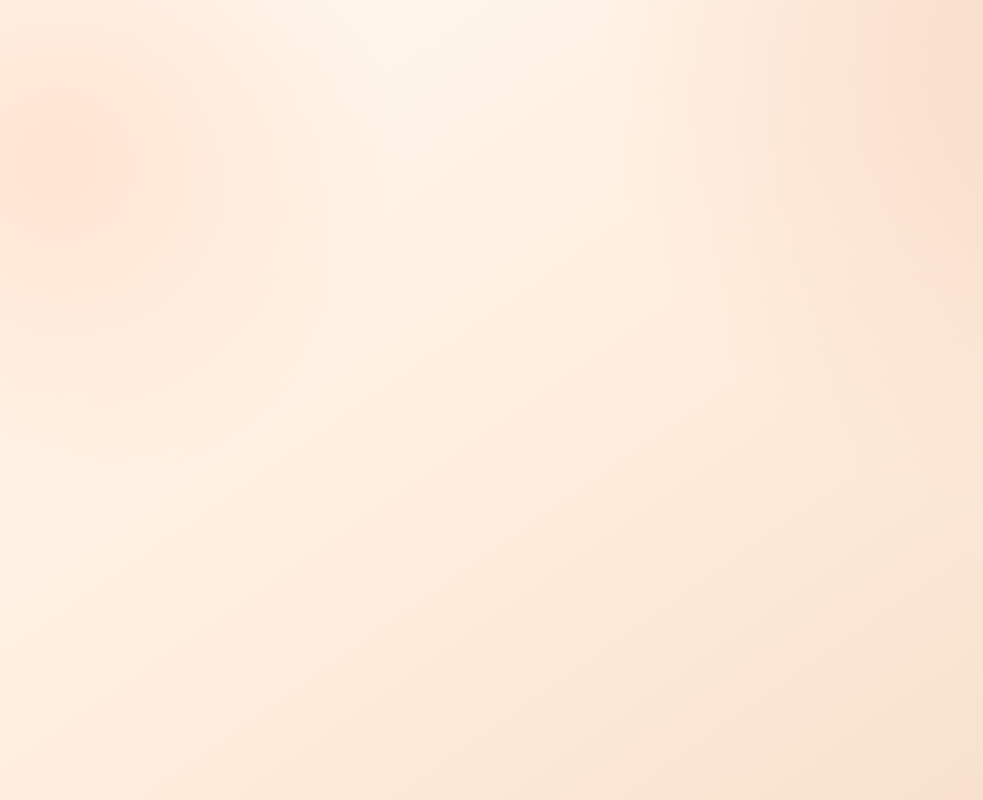
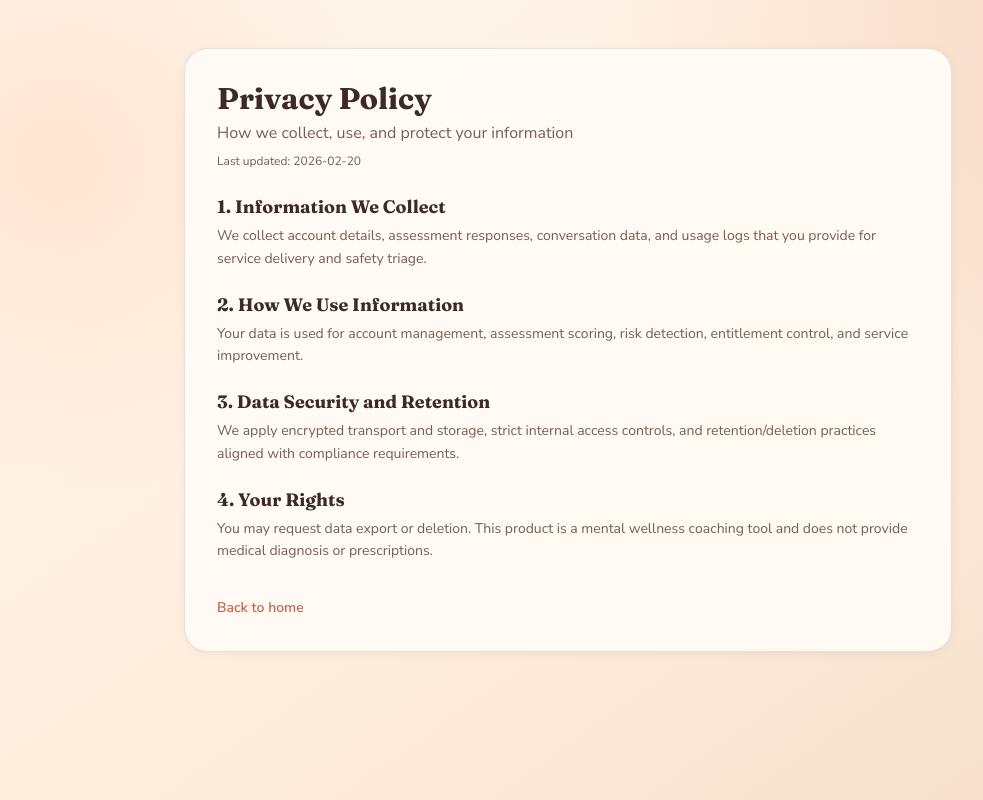
Before and after one commit to Xanaaash/MiMind, a React (Vite) app in the folder frontend/user/: page /privacy in a window 1280 px wide. Before the commit this address had no page. Shown: the whole page, without its empty margins (72-1055 px from the left). Built offline with nearby package versions, Linux system fonts and the light colour scheme.

Commit message:
feat(legal): add bilingual privacy and terms pages

```diff
--- a/frontend/user/src/pages/Auth/Auth.tsx
+++ b/frontend/user/src/pages/Auth/Auth.tsx
@@ -106,7 +106,17 @@ export default function Auth() {
           </Button>
         </form>
 
-        <p className="text-xs text-muted text-center mt-6">{t('app.boundary')}</p>
+        <p className="text-xs text-muted text-center mt-6 leading-relaxed">
+          {t('auth.agree_policy')}{' '}
+          <Link to="/privacy" className="text-accent hover:underline">
+            {t('auth.privacy_policy')}
+          </Link>{' '}
+          {t('auth.and')}{' '}
+          <Link to="/terms" className="text-accent hover:underline">
+            {t('auth.terms')}
+          </Link>
+        </p>
+        <p className="text-xs text-muted text-center mt-3">{t('app.boundary')}</p>
       </motion.div>
     </div>
   );
--- a/frontend/user/src/pages/Landing/Landing.tsx
+++ b/frontend/user/src/pages/Landing/Landing.tsx
@@ -122,6 +122,17 @@ export default function Landing() {
       </section>
 
       <SafetyDisclaimer />
+      <footer className="px-6 pb-8">
+        <div className="max-w-6xl mx-auto text-center text-xs text-muted">
+          <Link to="/privacy" className="hover:text-accent hover:underline">
+            {t('auth.privacy_policy')}
+          </Link>
+          <span className="mx-2">·</span>
+          <Link to="/terms" className="hover:text-accent hover:underline">
+            {t('auth.terms')}
+          </Link>
+        </div>
+      </footer>
     </div>
   );
 }
--- /dev/null
+++ b/frontend/user/src/pages/Legal/PrivacyPage.tsx
@@ -0,0 +1,101 @@
+import { Link } from 'react-router-dom';
+import { useTranslation } from 'react-i18next';
+import { motion } from 'framer-motion';
+
+type Section = {
+  heading: string;
+  body: string;
+};
+
+type PrivacyCopy = {
+  title: string;
+  subtitle: string;
+  updatedAt: string;
+  sections: Section[];
+};
+
+const COPY: Record<'zh-CN' | 'en-US', PrivacyCopy> = {
+  'zh-CN': {
+    title: '隐私政策',
+    subtitle: '我们如何收集、使用与保护你的信息',
+    updatedAt: '最后更新：2026-02-20',
+    sections: [
+      {
+        heading: '1. 收集的信息',
+        body: '我们会收集你提供的账号信息、量表答案、对话内容与功能使用记录，仅用于提供产品功能与安全分流。',
+      },
+      {
+        heading: '2. 信息使用目的',
+        body: '你的数据用于账号管理、心理量表评估、风险检测、功能授权和服务改进，不用于未经同意的广告投放。',
+      },
+      {
+        heading: '3. 数据安全与保存',
+        body: '我们采用加密传输与存储机制，限制内部访问权限，并按合规要求进行数据保留与删除。',
+      },
+      {
+        heading: '4. 你的权利',
+        body: '你可请求导出或删除个人数据。请注意：本产品为心理教练工具，不提供医疗诊断与处方建议。',
+      },
+    ],
+  },
+  'en-US': {
+    title: 'Privacy Policy',
+    subtitle: 'How we collect, use, and protect your information',
+    updatedAt: 'Last updated: 2026-02-20',
+    sections: [
+      {
+        heading: '1. Information We Collect',
+        body: 'We collect account details, assessment responses, conversation data, and usage logs that you provide for service delivery and safety triage.',
+      },
+      {
+        heading: '2. How We Use Information',
+        body: 'Your data is used for account management, assessment scoring, risk detection, entitlement control, and service improvement.',
+      },
+      {
+        heading: '3. Data Security and Retention',
+        body: 'We apply encrypted transport and storage, strict internal access controls, and retention/deletion practices aligned with compliance requirements.',
+      },
+      {
+        heading: '4. Your Rights',
+        body: 'You may request data export or deletion. This product is a mental wellness coaching tool and does not provide medical diagnosis or prescriptions.',
+      },
+    ],
+  },
+};
+
+export default function PrivacyPage() {
+  const { i18n } = useTranslation();
+  const lang = i18n.language === 'en-US' ? 'en-US' : 'zh-CN';
+  const copy = COPY[lang];
+
+  return (
+    <div className="min-h-screen px-4 py-12">
+      <motion.div
+        className="max-w-3xl mx-auto bg-panel border border-line rounded-3xl p-8 shadow-sm"
+        initial={{ opacity: 0, y: 16 }}
+        animate={{ opacity: 1, y: 0 }}
+      >
+        <div className="mb-6">
+          <h1 className="font-heading text-3xl font-bold">{copy.title}</h1>
+          <p className="text-muted mt-1">{copy.subtitle}</p>
+          <p className="text-xs text-muted mt-2">{copy.updatedAt}</p>
+        </div>
+
+        <div className="space-y-5">
+          {copy.sections.map((section) => (
+            <section key={section.heading}>
+              <h2 className="font-heading font-bold text-lg">{section.heading}</h2>
+              <p className="text-muted text-sm mt-1 leading-relaxed">{section.body}</p>
+            </section>
+          ))}
+        </div>
+
+        <div className="mt-8">
+          <Link to="/" className="text-sm font-semibold text-accent hover:underline">
+            {lang === 'zh-CN' ? '返回首页' : 'Back to home'}
+          </Link>
+        </div>
+      </motion.div>
+    </div>
+  );
+}
--- /dev/null
+++ b/frontend/user/src/pages/Legal/TermsPage.tsx
@@ -0,0 +1,101 @@
+import { Link } from 'react-router-dom';
+import { useTranslation } from 'react-i18next';
+import { motion } from 'framer-motion';
+
+type Section = {
+  heading: string;
+  body: string;
+};
+
+type TermsCopy = {
+  title: string;
+  subtitle: string;
+  updatedAt: string;
+  sections: Section[];
+};
+
+const COPY: Record<'zh-CN' | 'en-US', TermsCopy> = {
+  'zh-CN': {
+    title: '服务条款',
+    subtitle: '使用 MindCoach AI 前请阅读以下条款',
+    updatedAt: '最后更新：2026-02-20',
+    sections: [
+      {
+        heading: '1. 服务性质',
+        body: 'MindCoach AI 是心理教练平台，不属于医疗服务，不提供临床诊断、治疗或药物建议。',
+      },
+      {
+        heading: '2. 用户责任',
+        body: '你应提供真实信息并合理使用产品，不得用于违法违规用途，不得绕过平台安全机制。',
+      },
+      {
+        heading: '3. 风险与求助',
+        body: '若出现自伤/伤他或其他紧急风险，请立即联系当地紧急服务或专业机构，平台会触发安全引导机制。',
+      },
+      {
+        heading: '4. 条款调整',
+        body: '我们可能根据产品迭代和合规要求更新条款。继续使用服务即表示你接受更新后的版本。',
+      },
+    ],
+  },
+  'en-US': {
+    title: 'Terms of Service',
+    subtitle: 'Please review these terms before using MindCoach AI',
+    updatedAt: 'Last updated: 2026-02-20',
+    sections: [
+      {
+        heading: '1. Nature of Service',
+        body: 'MindCoach AI is a mental wellness coaching platform, not a medical service, and does not provide diagnosis, treatment, or medication advice.',
+      },
+      {
+        heading: '2. User Responsibilities',
+        body: 'You agree to provide accurate information, use the platform lawfully, and not bypass safety protections.',
+      },
+      {
+        heading: '3. Risk and Emergency Support',
+        body: 'If there is self-harm, harm-to-others, or any immediate danger, contact local emergency or professional services immediately.',
+      },
+      {
+        heading: '4. Updates to Terms',
+        body: 'We may update these terms for product and compliance reasons. Continued use indicates acceptance of the latest version.',
+      },
+    ],
+  },
+};
+
+export default function TermsPage() {
+  const { i18n } = useTranslation();
+  const lang = i18n.language === 'en-US' ? 'en-US' : 'zh-CN';
+  const copy = COPY[lang];
+
+  return (
+    <div className="min-h-screen px-4 py-12">
+      <motion.div
+        className="max-w-3xl mx-auto bg-panel border border-line rounded-3xl p-8 shadow-sm"
+        initial={{ opacity: 0, y: 16 }}
+        animate={{ opacity: 1, y: 0 }}
+      >
+        <div className="mb-6">
+          <h1 className="font-heading text-3xl font-bold">{copy.title}</h1>
+          <p className="text-muted mt-1">{copy.subtitle}</p>
+          <p className="text-xs text-muted mt-2">{copy.updatedAt}</p>
+        </div>
+
+        <div className="space-y-5">
+          {copy.sections.map((section) => (
+            <section key={section.heading}>
+              <h2 className="font-heading font-bold text-lg">{section.heading}</h2>
+              <p className="text-muted text-sm mt-1 leading-relaxed">{section.body}</p>
+            </section>
+          ))}
+        </div>
+
+        <div className="mt-8">
+          <Link to="/" className="text-sm font-semibold text-accent hover:underline">
+            {lang === 'zh-CN' ? '返回首页' : 'Back to home'}
+          </Link>
+        </div>
+      </motion.div>
+    </div>
+  );
+}
--- a/frontend/user/src/router.tsx
+++ b/frontend/user/src/router.tsx
@@ -19,10 +19,14 @@ const JournalPage = lazy(() => import('./pages/Journal/JournalPage'));
 const BillingPage = lazy(() => import('./pages/Billing/BillingPage'));
 const ProfilePage = lazy(() => import('./pages/Profile/ProfilePage'));
 const SafetyPage = lazy(() => import('./pages/Landing/SafetyPage'));
+const PrivacyPage = lazy(() => import('./pages/Legal/PrivacyPage'));
+const TermsPage = lazy(() => import('./pages/Legal/TermsPage'));
 
 export const routes: RouteObject[] = [
   { path: '/', element: <Landing /> },
   { path: '/auth', element: <Auth /> },
+  { path: '/privacy', element: <PrivacyPage /> },
+  { path: '/terms', element: <TermsPage /> },
   { path: '/onboarding', element: <Onboarding /> },
   { path: '/safety', element: <SafetyPage /> },
   {
--- a/frontend/user/src/types/index.ts
+++ b/frontend/user/src/types/index.ts
@@ -3,14 +3,6 @@ export interface User {
   email: string;
   locale: string;
   created_at: string;
-}
-
-export interface AuthSessionPayload {
-  authenticated: boolean;
-  user?: User;
-  access_token?: string;
-  refresh_token?: string;
-  expires_at?: string;
 }
 
 export type TriageChannel = 'GREEN' | 'YELLOW' | 'RED';
@@ -20,12 +12,10 @@ export interface AuthSessionPayload {
   user_id?: string;
   email?: string;
   channel?: TriageChannel;
+  access_token?: string;
+  refresh_token?: string;
   expires_at?: string;
-  user?: {
-    user_id: string;
-    email: string;
-    locale: string;
-  };
+  user?: User;
 }
 
 export interface TriageDecision {
```
